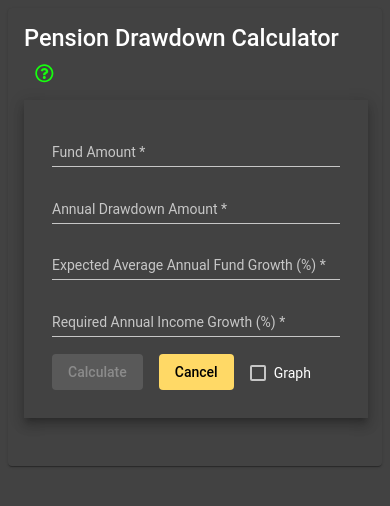
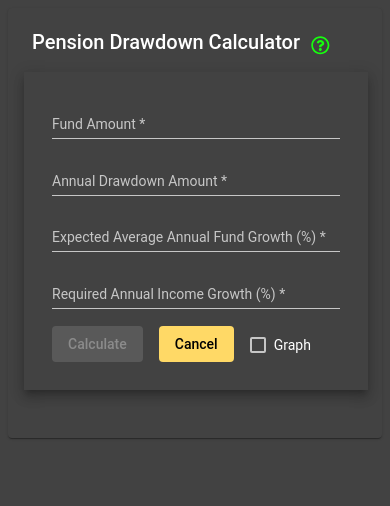
Before and after one commit to richard-austin/drawdown-calculator, an Angular app: page / in a window 390 px wide. Shown: the top 506 px of the page. Built offline with nearby package versions, Linux system fonts and the light colour scheme.

Commit message:
Fix help button wrap around and help box tab position on mobile.

```diff
--- a/src/app/input-form/help/help.component.scss
+++ b/src/app/input-form/help/help.component.scss
@@ -4,7 +4,7 @@ div.help-page
 {
   max-width: 40rem;;
   background-color: mat-color($primary, 400);
-  color: mat-color($primary, 50);
+  color: mat-color($primary, 100);
   border-radius: 10px;
   font-size: small;
   font-weight: 100;
--- a/src/app/input-form/input-form.component.scss
+++ b/src/app/input-form/input-form.component.scss
@@ -13,6 +13,11 @@ mat-form-field {
 
 .mat-card-title{
   font-size: 23.5px;
+
+  @media only screen and (max-width: 60rem) {
+    font-size: 20px;
+    margin-left: 0.5rem;
+  }
 }
 
 input:-webkit-autofill,
@@ -25,6 +30,10 @@ input:-webkit-autofill:active {
 }
 .help-button {
   color: mat-color($primary, 500);
+  @media only screen and (max-width: 60rem) {
+    margin-right: 0;
+    width: 30px;
+  }
 }
 
 div.help {
@@ -46,7 +55,7 @@ div.help {
     left: 0.7rem;
 
     @media only screen and (max-width: 60rem) {
-      left: 20.7rem;
+      left: 17.8rem;
     }
 
     width: 0;
@@ -92,7 +101,5 @@ input {
 
 .dc-input-form {
   padding: 2em;
-  margin-right: 3rem;
   height: fit-content;
-  //   background-color: #f5f4f4;
 }
```
